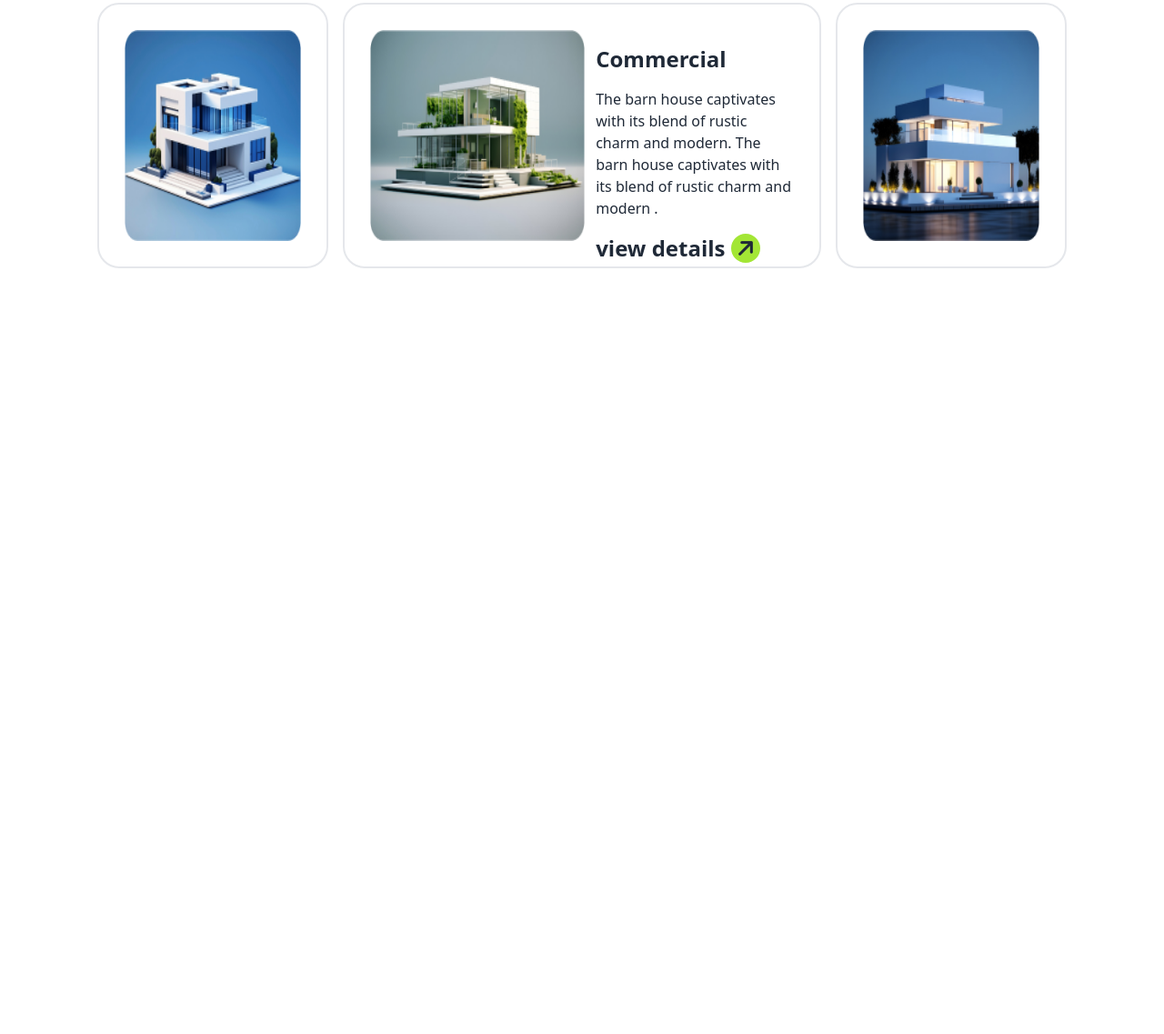
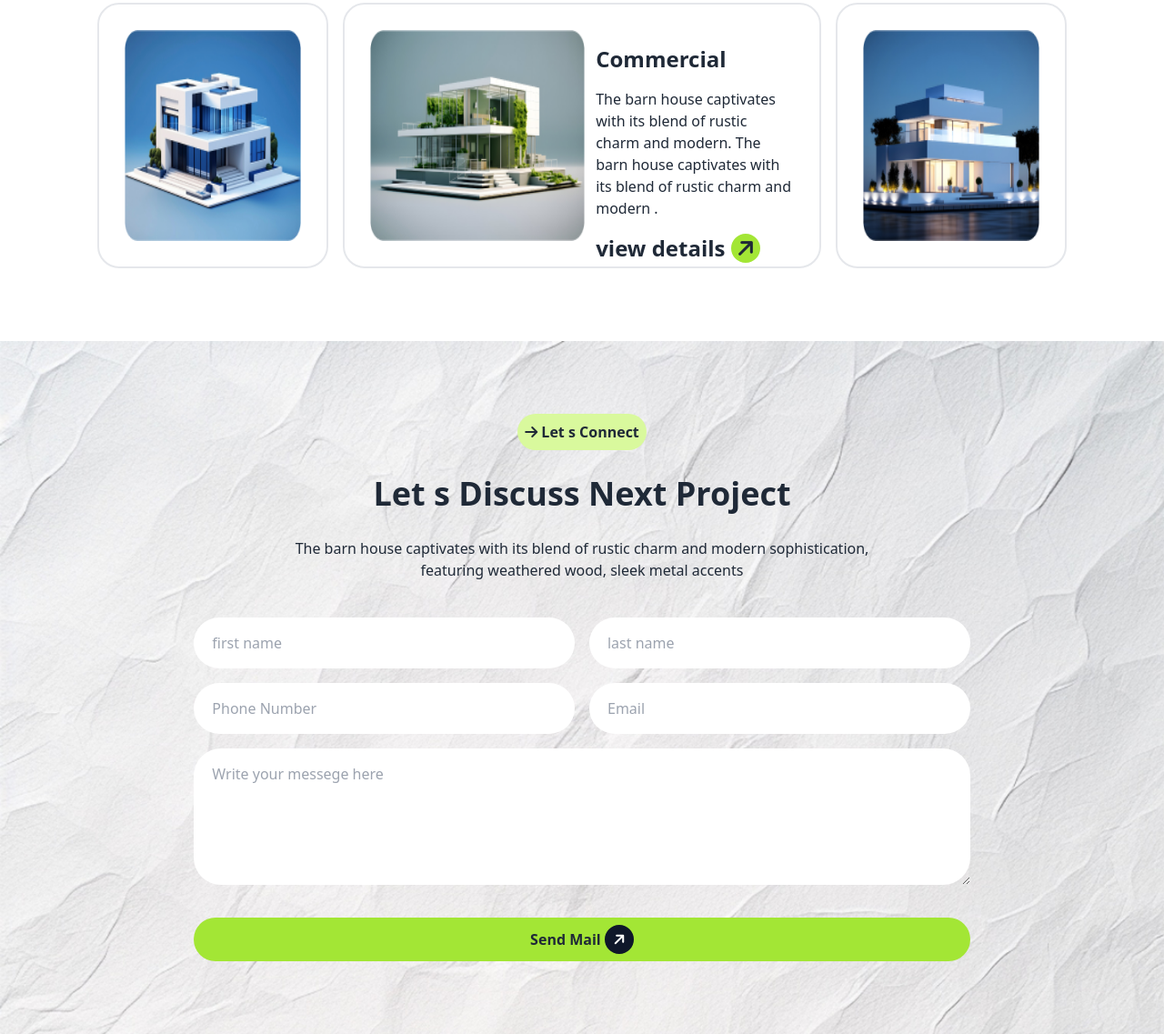
Before and after one commit to Joynal-Abedin85/assignment-3, a plain HTML site: page index.html in a window 1280 px wide. Shown: the part 2798-3935 px from the top of the page at 91% size. Before the commit the page ends 3173 px from the top, so only its background shows below. Drawn offline with nearby package versions, Linux system fonts and the light colour scheme.

Commit message:
complete contect section

```diff
--- a/index.html
+++ b/index.html
@@ -196,5 +196,28 @@
         </div>
     </div>
 
+    <!-- contect section  -->
+
+    <div class="bg-[url('/assets/bg.jpg')] w-full h-auto bg-cover pb-20" >
+        <div class="w-1/2 mx-auto space-y-7 text-center pt-20">
+            <button class="py-2 px-2 bg-lime-200 rounded-[40px] font-bold">
+                <i class="fa-solid fa-arrow-right"></i>
+                Let s Connect
+            </button>
+            <h2 class="font-extrabold text-4xl ">Let s Discuss Next Project</h2>
+            <p>The barn house captivates with its blend of rustic charm and modern sophistication, featuring weathered wood, sleek metal accents</p>
+        </div>
+        <div class="w-4/6 mx-auto  grid grid-cols-2 gap-4 mt-10">
+            <input class="h-14 rounded-[40px] pl-5" type="text" placeholder="first name">
+            <input class="h-14 rounded-[40px] pl-5" type="text" placeholder="last name">
+            <input class="h-14 rounded-[40px] pl-5" type="text" placeholder="Phone Number">
+            <input class="h-14 rounded-[40px] pl-5" type="text" placeholder="Email">
+            <textarea  id="message" class="h-14 block rounded-[30px] pl-5 col-span-2 pt-4 h-[150px]"  placeholder="Write your messege here" rows="4" ></textarea>
+            <button class="font-bold col-span-2 bg-lime-400 h-12 rounded-[40px] mt-5">
+                    Send Mail
+                    <i class="fa-solid fa-arrow-up rotate-45 bg-slate-900  rounded-[50%] h-8 w-8 text-white content-center text-center"></i>
+            </button>
+        </div>
+    </div>
 </body>
 </html>
--- a/tailwind.config.js
+++ b/tailwind.config.js
@@ -0,0 +1,4 @@
+
+// backgroundImage: {
+//         'bg-img': "url('bg.jpg')"
+//     }
```
